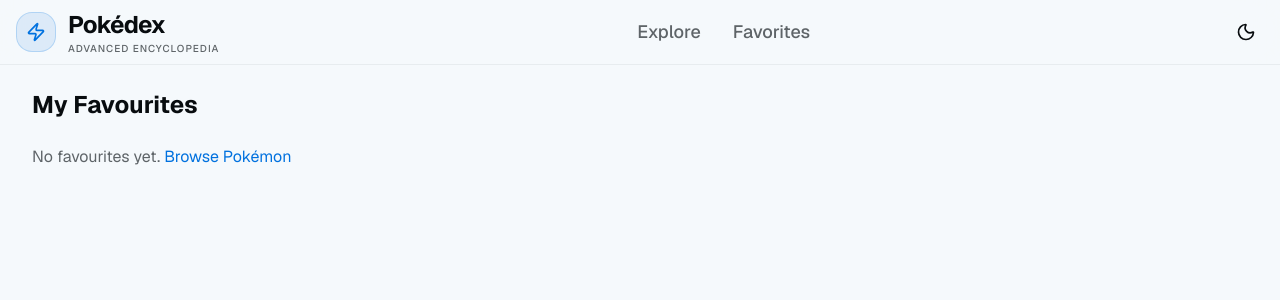
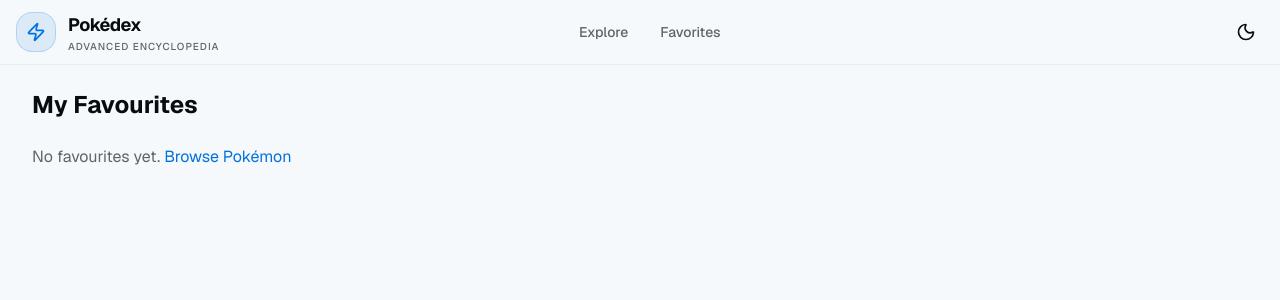
Before and after one commit to PrabhatKumarDev/js-pokedex, a React (Vite) app: page /favourites in a window 1280 px wide. Shown: the top 300 px of the page. Built offline with nearby package versions, Linux system fonts and the light colour scheme.

Commit message:
refactor: update Navbar layout and styling

```diff
--- a/src/components/layout/Navbar.jsx
+++ b/src/components/layout/Navbar.jsx
@@ -42,7 +42,7 @@ const Navbar = () => {
           </div>
 
           <div className="flex flex-col">
-            <span className="text-2xl font-bold tracking-tight text-foreground">
+            <span className="text-lg font-bold tracking-tight text-foreground">
               Pokédex
             </span>
             <span className="text-[10px] font-medium uppercase tracking-widest text-muted-foreground">
@@ -51,10 +51,10 @@ const Navbar = () => {
           </div>
         </Link>
 
-        <nav className="hidden md:flex items-center gap-8">
+        <nav className="hidden md:flex items-center gap-8 mr-37">
           <Link
             to="/"
-            className="text-lg font-medium text-muted-foreground hover:text-foreground transition-colors relative group"
+            className="text-sm font-medium text-muted-foreground hover:text-foreground transition-colors relative group"
           >
             Explore
             <span className="absolute -bottom-1 left-0 w-0 h-0.5 bg-primary group-hover:w-full transition-all" />
@@ -62,7 +62,7 @@ const Navbar = () => {
 
           <Link
             to="/favourites"
-            className="text-lg font-medium text-muted-foreground hover:text-foreground transition-colors relative group flex items-center gap-2"
+            className="text-sm font-medium text-muted-foreground hover:text-foreground transition-colors relative group flex items-center gap-2"
           >
             Favorites
             {mounted && favoritesCount > 0 && (
```
